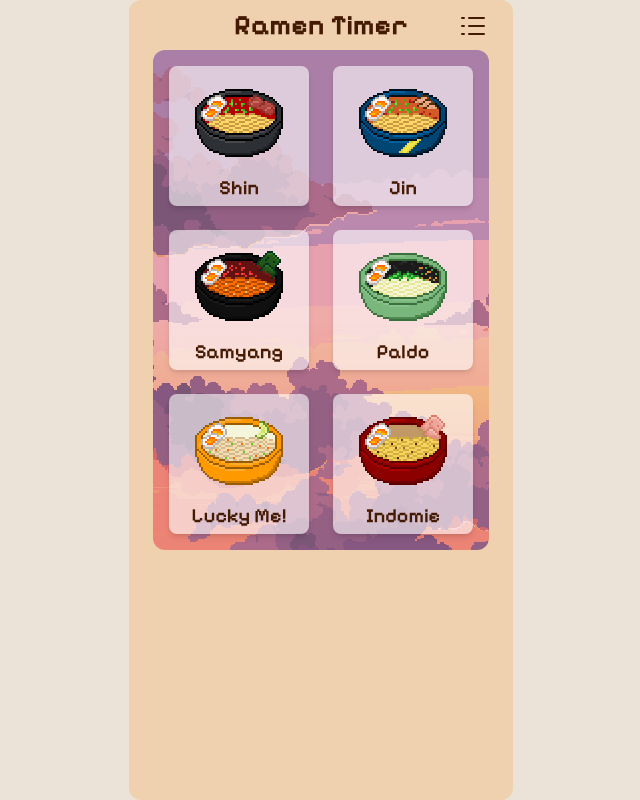
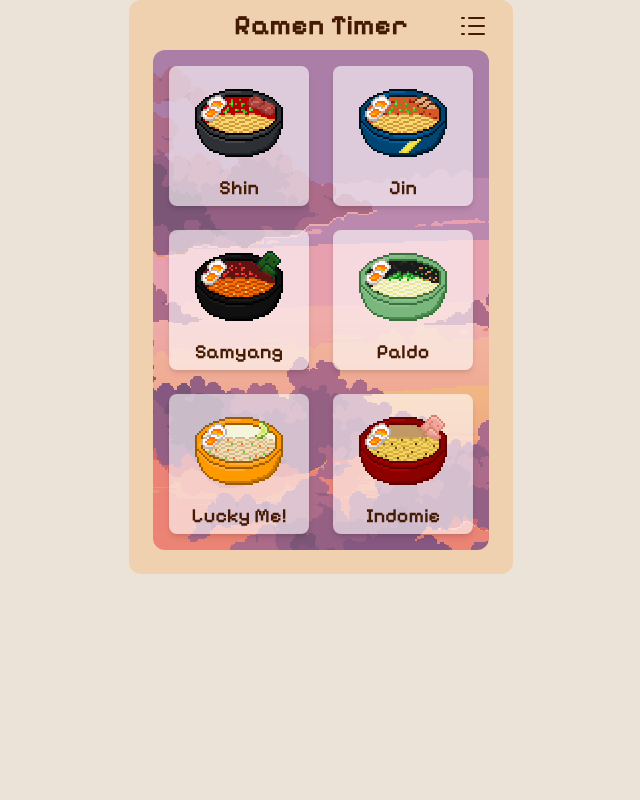
Before and after one commit to shhhkun/ramentimer, a Next.js app: page / in a window 1280 px wide. Shown: the whole page, without its empty margins (319-959 px from the left). Built offline with nearby package versions, Linux system fonts and the light colour scheme; no server answers; a web font is replaced by a local one.

Commit message:
fixed align-items

```diff
--- a/src/app/globals.css
+++ b/src/app/globals.css
@@ -22,7 +22,7 @@
   height: 100vh;
   display: flex;
   justify-content: center;
-  align-items: flex-center;
+  align-items: flex-start;
   overflow: hidden;
 }
 
```
